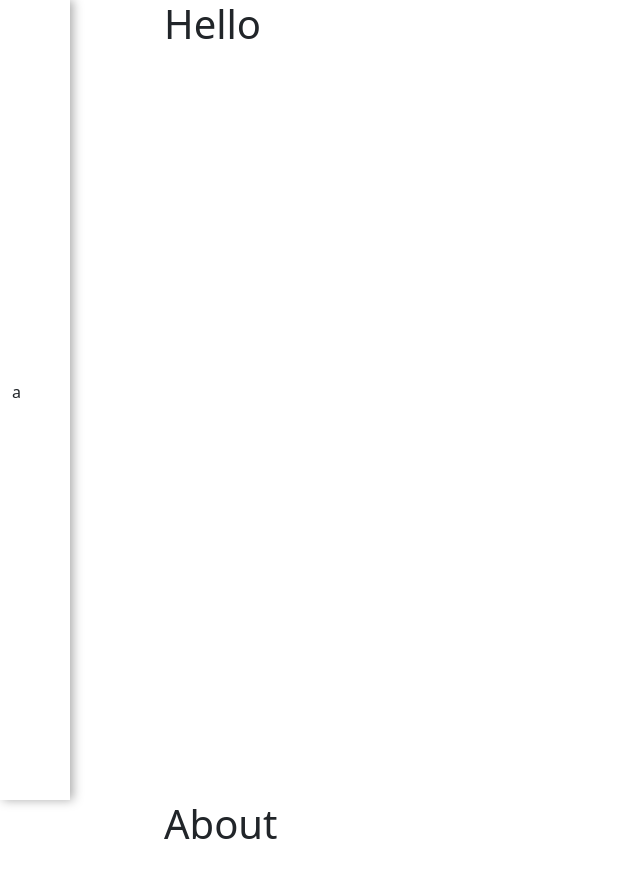
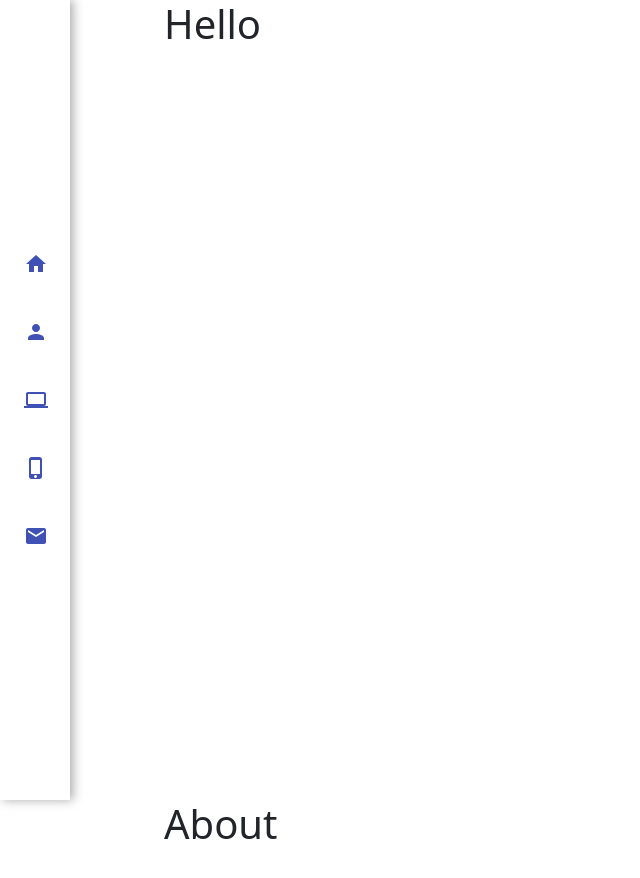
Before and after one commit to wsaldana/Portfolio, a React app: page / in a window 1280 px wide. Shown: the top 878 px of the page, without its empty margins (0-640 px from the left). Built offline with nearby package versions, Linux system fonts and the light colour scheme.

Commit message:
Functional navbar

```diff
--- a/src/components/Navbar.js
+++ b/src/components/Navbar.js
@@ -1,11 +1,48 @@
 import React, { Component } from 'react'
 import '../styles/navbar.scss'
+// Icon Buttons
+import IconButton from '@material-ui/core/IconButton';
+import HomeIcon from '@material-ui/icons/Home';
+import PersonIcon from '@material-ui/icons/Person';
+import ComputerIcon from '@material-ui/icons/Computer';
+import PhoneIphoneIcon from '@material-ui/icons/PhoneIphone';
+import EmailIcon from '@material-ui/icons/Email';
+
+const scrollWindow = (index) => {
+    window.scrollTo(0, window.innerHeight * index)
+}
 
 export default class Navbar extends Component {
     render() {
         return (
             <div className="container" id="navbarContainer">
-                <p>a</p>
+                <ul>
+                    <li>
+                        <IconButton color="primary" aria-label="home" onClick={()=>scrollWindow(0)} >
+                            <HomeIcon />
+                        </IconButton>
+                    </li>
+                    <li>
+                        <IconButton color="primary" aria-label="about" onClick={()=>scrollWindow(1)}>
+                            <PersonIcon />
+                        </IconButton>
+                    </li>
+                    <li>
+                        <IconButton color="primary" aria-label="web" onClick={()=>scrollWindow(2)}>
+                            <ComputerIcon />
+                        </IconButton>
+                    </li>
+                    <li>
+                        <IconButton color="primary" aria-label="app" onClick={()=>scrollWindow(3)}>
+                            <PhoneIphoneIcon />
+                        </IconButton>
+                    </li>
+                    <li>
+                        <IconButton color="primary" aria-label="contact" onClick={()=>scrollWindow(4)}>
+                            <EmailIcon />
+                        </IconButton>
+                    </li>
+                </ul>
             </div>
         )
     }
--- a/src/styles/main.scss
+++ b/src/styles/main.scss
@@ -2,6 +2,12 @@
 
 body {
   height: 100vh;
+  -ms-overflow-style: none;  /* IE and Edge */
+  scrollbar-width: none;  /* Firefox */
+}
+
+body::-webkit-scrollbar {
+  display: none;
 }
 
 #mainContainer {
--- a/src/styles/navbar.scss
+++ b/src/styles/navbar.scss
@@ -7,3 +7,14 @@
     align-items: center;
     box-shadow: 3px 0px 10px 0px #aaa;
 }
+
+#navbarContainer ul {
+    list-style: none;
+    list-style-type: none;
+    margin: 0;
+    padding: 0;
+}
+
+#navbarContainer li{
+    padding: 10px 0px 10px 0px;
+}
```
